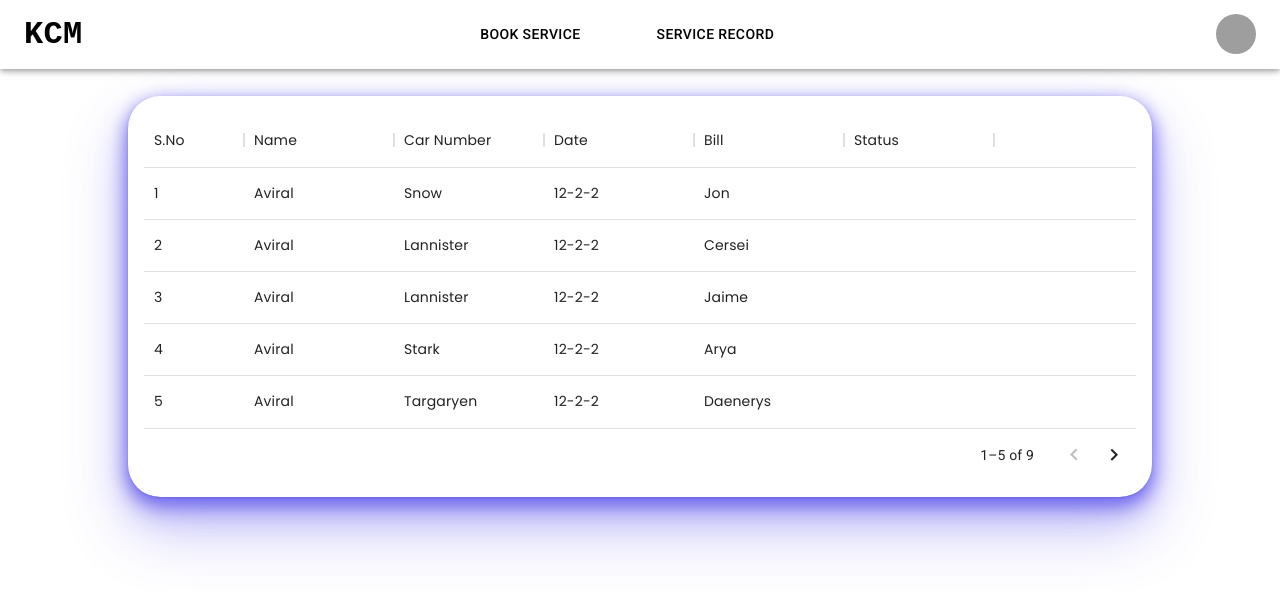
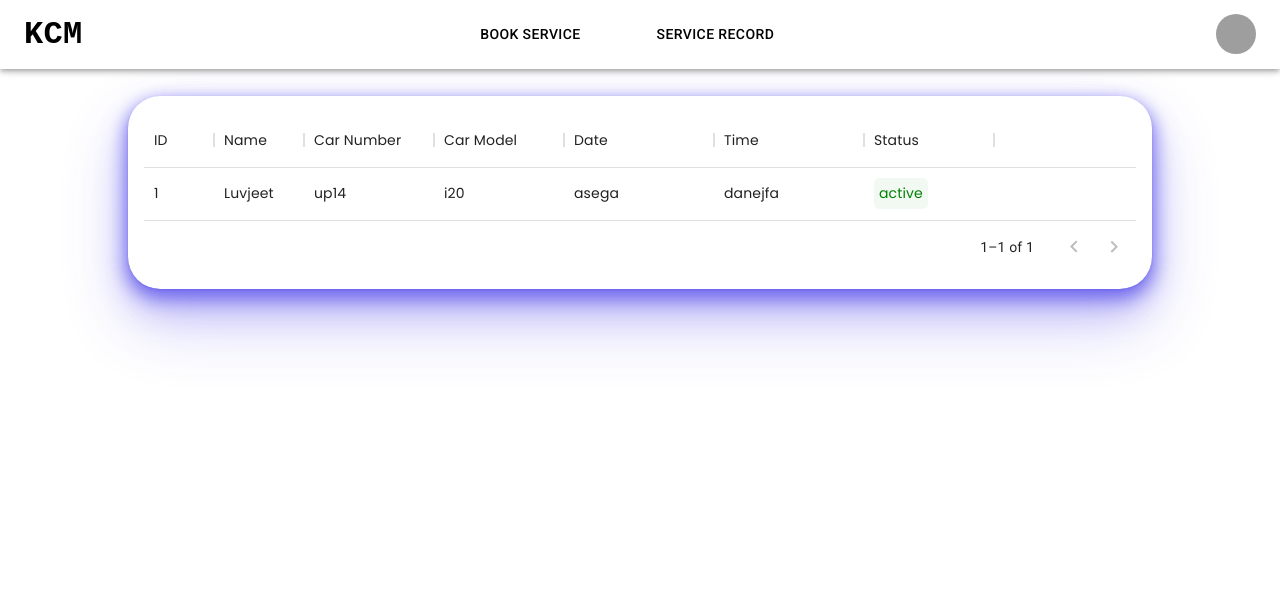
Before and after one commit to HAL-Services/KCM-New, a React (Create React App) app: page /record in a window 1280 px wide. Shown: the top 592 px of the page. Built offline with nearby package versions, Linux system fonts and the light colour scheme; sample sign-in values are in the browser's storage; grey boxes are pictures that could not be loaded.

Commit message:
Changes to login signup and table in service

```diff
--- /dev/null
+++ b/src/OfflineAPI/DataTable.js
@@ -0,0 +1,76 @@
+export const userColumns = [
+  {
+    field: "id",
+    headerName: "ID",
+    width: 70,
+  },
+  {
+    field: "user",
+    headerName: "Name",
+    width: 90,
+    sortable: false,
+    renderCell: (params) => {
+      return <div className="data_user">{params.row.username}</div>;
+    },
+  },
+  {
+    field: "carNumber",
+    headerName: "Car Number",
+    width: 130,
+    sortable: false,
+    renderCell: (params) => {
+      return <div className="data_carNumber">{params.row.carNumber}</div>;
+    },
+  },
+  {
+    field: "carModel",
+    headerName: "Car Model",
+    width: 130,
+    sortable: false,
+    renderCell: (params) => {
+      return <div>{params.row.carModel}</div>;
+    },
+  },
+  {
+    field: "date",
+    headerName: "Date",
+    width: 150,
+    renderCell: (params) => {
+      return <div>{params.row.date}</div>;
+    },
+  },
+  {
+    field: "time",
+    headerName: "Time",
+    width: 150,
+    sortable: false,
+    renderCell: (params) => {
+      return <div>{params.row.time}</div>;
+    },
+  },
+  {
+    field: "status",
+    headerName: "Status",
+    width: 130,
+    renderCell: (params) => {
+      return (
+        <div className={`cellWithStatus ${params.row.booking}`}>
+          {params.row.booking}
+        </div>
+      );
+    },
+  },
+];
+
+export const userRows = [
+  {
+    id: 1,
+    email: "lovjeets98@gmail.com",
+    carNumber: "up14",
+    carModel: "i20",
+    username: "Luvjeet",
+    date: "asega",
+    time: "danejfa",
+    booking: "active",
+  },
+];
--- a/src/components/DataTable.jsx
+++ b/src/components/DataTable.jsx
@@ -1,49 +1,7 @@
 import "../styles/DataTable.styles.scss";
 import { DataGrid } from "@mui/x-data-grid";
 import { faRightToBracket } from "@fortawesome/free-solid-svg-icons";
-const columns = [
-  { field: "id", headerName: "S.No" },
-  {
-    field: "name",
-    headerName: "Name",
-    width: 150,
-  },
-  {
-    field: "carNo",
-    headerName: "Car Number",
-    width: 150,
-  },
-  {
-    field: "time",
-    headerName: "Date",
-    width: 150,
-  },
-  {
-    field: "bill",
-    headerName: "Bill",
-    sortable: false,
-    width: 150,
-  },
-  { field: "status", headerName: "Status", sortable: true, width: 150 },
-];
-
-const rows = [
-  { id: 1, name: "Aviral", carNo: "Snow", time: "12-2-2", bill: "Jon" },
-  { id: 2, name: "Aviral", carNo: "Lannister", time: "12-2-2", bill: "Cersei" },
-  { id: 3, name: "Aviral", carNo: "Lannister", time: "12-2-2", bill: "Jaime" },
-  { id: 4, name: "Aviral", carNo: "Stark", time: "12-2-2", bill: "Arya" },
-  {
-    id: 5,
-    name: "Aviral",
-    carNo: "Targaryen",
-    time: "12-2-2",
-    bill: "Daenerys",
-  },
-  { id: 6, name: "Aviral", carNo: "Melisandre", time: "12-2-2", bill: "aa" },
-  { id: 7, name: "Aviral", carNo: "Clifford", time: "12-2-2", bill: "Ferrara" },
-  { id: 8, name: "Aviral", carNo: "Frances", time: "12-2-2", bill: "Rossini" },
-  { id: 9, name: "Aviral", carNo: "Roxie", time: "12-2-2", bill: "Harvey" },
-];
+import { userRows, userColumns } from "../OfflineAPI/DataTable";
 
 export default function DataTable() {
   return (
@@ -59,8 +17,8 @@ export default function DataTable() {
     >
       <DataGrid
         className="data-grid"
-        rows={rows}
-        columns={columns}
+        rows={userRows}
+        columns={userColumns}
         pageSize={5}
         rowsPerPageOptions={[5]}
         autoHeight={true}
--- a/src/components/Login.jsx
+++ b/src/components/Login.jsx
@@ -13,6 +13,7 @@ const Login = () => {
   const emailRef = useRef();
   const passwordRef = useRef();
   const [err, setErr] = useState(false);
+  const [showPass, setShowPass] = useState(false);
   const { isFetching, dispatch } = useContext(Context);
   const navigate = useHistory();
   const handleClick = async (e) => {
@@ -33,6 +34,9 @@ const Login = () => {
   };
   return (
     <div className="login-page">
+      <Link to="/">
+        <h1 className="login-header">KCM.</h1>
+      </Link>
       <div className="left-info-continer">
         <div className="information">
           <img
@@ -65,7 +69,7 @@ const Login = () => {
           </div>
           <div className="input-container">
             <input
-              type="passowrd"
+              type={showPass ? "text" : "password"}
               name="password"
               required={true}
               autoComplete="off"
@@ -73,6 +77,13 @@ const Login = () => {
             />
             <label htmlFor="form-input-fullName">Password</label>
           </div>
+          <div className="checkbox-container">
+            <input type="checkbox" onClick={() => setShowPass(!showPass)} />
+            <label htmlFor="showPassword" className="login-checkbox">
+              Show Password
+            </label>
+          </div>
+
           <Link to="/signUp">
             <span
               className="loginWrapper"
--- a/src/components/SignUp.jsx
+++ b/src/components/SignUp.jsx
@@ -11,6 +11,7 @@ const SignUp = () => {
   const usernameRef = useRef();
   const passwordRef = useRef();
   const mobileRef = useRef();
+  const [showPass, setShowPass] = useState(false);
   const [fetching, setFetching] = useState(false);
   const history = useHistory();
   const handleClick = async (e) => {
@@ -34,6 +35,9 @@ const SignUp = () => {
   };
   return (
     <div className="login-page">
+      <Link to="/">
+        <h1 className="login-header">KCM.</h1>
+      </Link>
       <div className="left-info-continer">
         <div className="information">
           <img
@@ -43,6 +47,7 @@ const SignUp = () => {
               width: "100%",
             }}
             src={SignUpGif}
+            alt="gif"
           />
         </div>
       </div>
@@ -66,6 +71,7 @@ const SignUp = () => {
               required={true}
               autoComplete="off"
               ref={mobileRef}
+              minLength={10}
             />
             <label htmlFor="form-input-phoneNumber">Phone number</label>
           </div>
@@ -81,7 +87,7 @@ const SignUp = () => {
           </div>
           <div className="input-container">
             <input
-              type="password"
+              type={showPass ? "text" : "password"}
               name="password"
               required={true}
               autoComplete="off"
@@ -89,6 +95,12 @@ const SignUp = () => {
               ref={passwordRef}
             />
             <label htmlFor="form-input-fullName">Password</label>
+          </div>
+          <div className="checkbox-container">
+            <input type="checkbox" onClick={() => setShowPass(!showPass)} />
+            <label htmlFor="showPassword" className="login-checkbox">
+              Show Password
+            </label>
           </div>
           <span style={{ marginBottom: "20px", color: "grey" }}>
             Creating an account means you're okay with our Terms of Service and
--- a/src/styles/DataTable.styles.scss
+++ b/src/styles/DataTable.styles.scss
@@ -1,3 +1,22 @@
 .data-grid {
-  text-align: center;
+  // text-align: center;
+  .data_carNumber{
+    text-align: center;
+  }
+  .cellWithStatus{
+    padding: 5px;
+    border-radius: 5px;
+    &.active{
+     background-color: rgba(0,128,0,0.05);
+     color: green;
+    }
+    &.pending{
+      background-color: rgba(255,217,0,0.05);
+      color: goldenrod;
+     }
+     &.passive {
+      background-color: rgba(255,0,0,0.05);
+      color: crimson;
+     }
+  }
 }
--- a/src/styles/Login.scss
+++ b/src/styles/Login.scss
@@ -1,5 +1,19 @@
 .login-page {
   display: flex;
+}
+
+.login-header{
+  position: absolute;
+  top: 15px;
+  left: 30px;
+  font-size: var(--h1-font-size);
+  &:hover{
+    cursor: pointer;
+  }
+  @media screen and (max-width:1000px) {
+    top: 5px;
+    left: 15px;
+  }
 }
 
 .left-info-continer {
@@ -108,6 +122,18 @@
   }
 }
 
+.checkbox-container{
+  color: var(--default-color);
+  margin-bottom: var(--mb-1-5);
+    display: flex;
+    align-items: center;
+  input{
+    margin-right: 0.8rem;
+    height: 18px;
+    width: 18px;
+  }
+}
+
 @media screen and (max-width: 730px) {
   .login-page {
     flex-direction: column;
```
